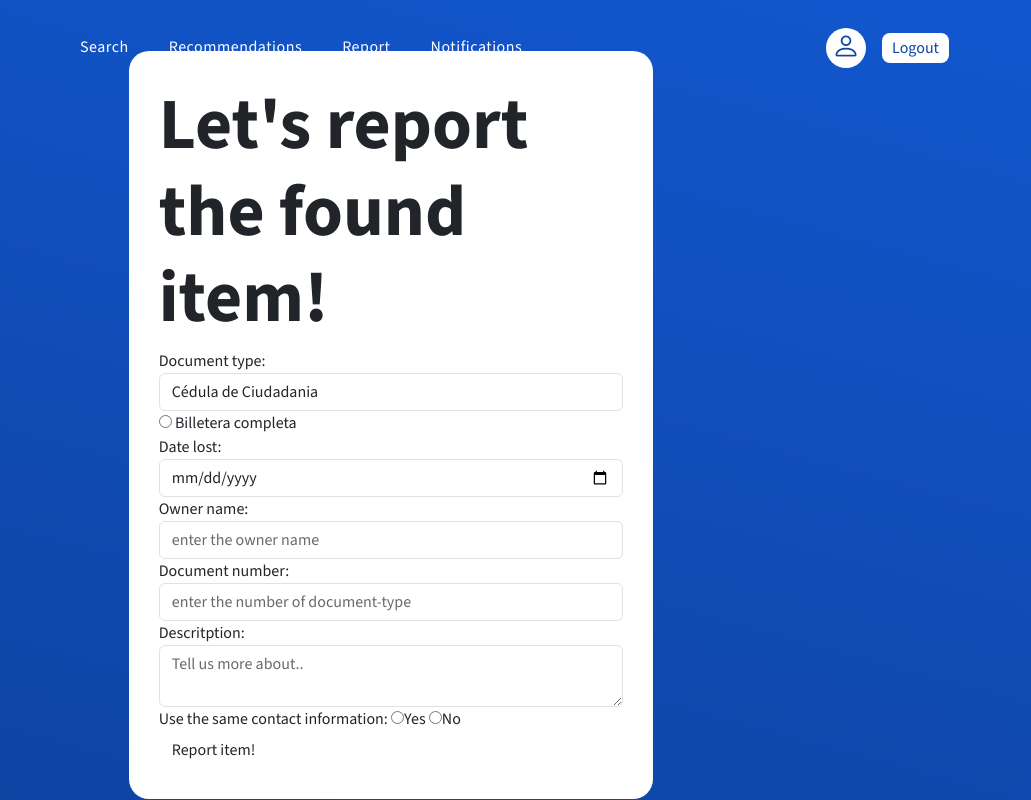
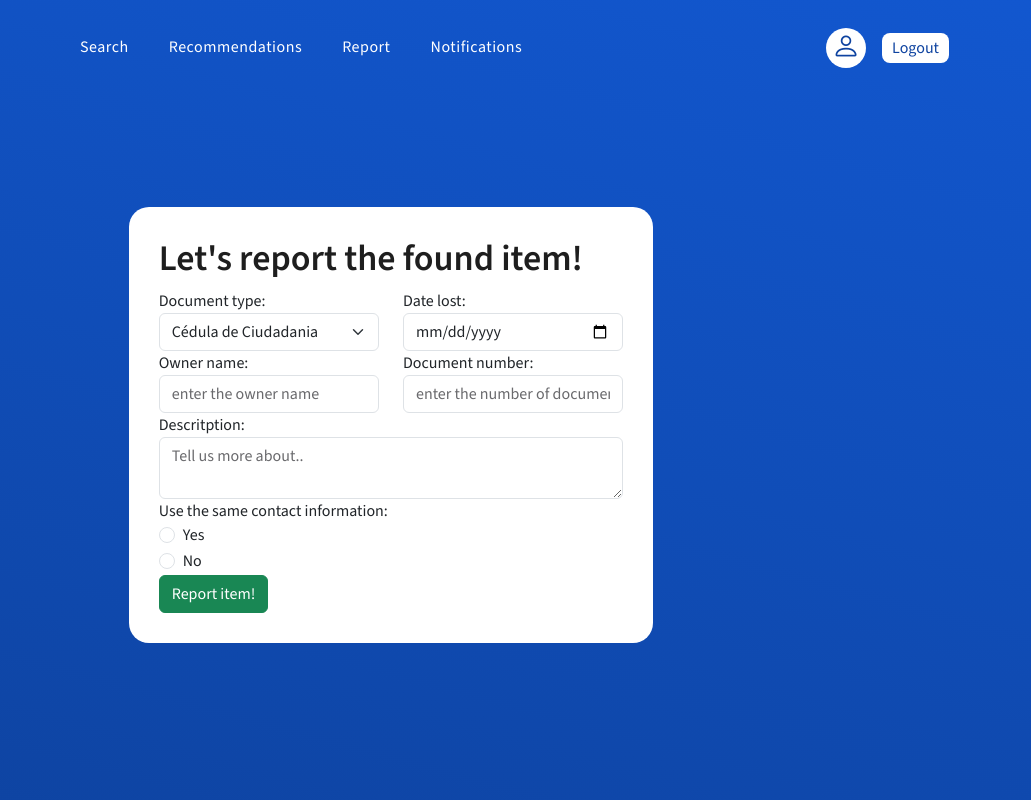
Before and after one commit to Davidevk2/FindIt, a website: page views/report_found.html in a window 1280 px wide. Shown: the full height of the page, 249-1280 px from the left. Drawn offline with nearby package versions, Linux system fonts and the light colour scheme; some packages are replaced by stand-ins of ours; sample sign-in values are in the browser's storage; a script that the page names is missing.

Commit message:
Desing report found items

```diff
--- a/data/db.json
+++ b/data/db.json
@@ -151,6 +151,7 @@
       "status": "Lost",
       "reported_date": "Fri, 02 Feb 2024 16:29:25 GMT"
     }
+
   ],
   "messages": []
 }
--- a/views/report_found.html
+++ b/views/report_found.html
@@ -57,12 +57,14 @@
         <section class="header-section-normal d-flex justify-content-center align-items-center">
             <div class="container">
                 <div class="custom-card bg-white">
-                    <h1>Let's report the found item!</h1>
+                    <h3>Let's report the found item!</h3>
 
                     <form action="" class="form" name="reportForm">
+                        <div class="row">
+                            <div class="col-md-6 col-12">
                                 <div class="form-group">
                                     <label for="">Document type:</label>
-                            <select name="document_type" id="" class="form-control">
+                                    <select name="document_type" id="" class="form-select">
                                         <option value="cc">Cédula de Ciudadania</option>
                                         <option value="ti">Tarjeta de identidad</option>
                                         <option value="pasaporte">Pasaporte</option>
@@ -70,48 +72,70 @@
                                         <option value="carnet">Carnet</option>
                                         <option value="otro">Otro</option>
                                     </select>
+                                    <div class="form-group hidden">
                                         <input type="radio" name="" value="" id="" class="" placeholder="">
                                         <label for="">Billetera completa</label>
                                     </div>
+                                </div>
+                            </div>
+                            <div class="col-md-6 col-12">
                                 <div class="form-group">
                                     <label for="">Date lost:</label>
                                     <input type="date" name="lost_date" value="" class="form-control">
                                 </div>
+                            </div>
+                        </div>
+                        <div class="row">
+                            <div class="col-md-6 col-12">
                                 <div class="form-group">
                                     <label for="">Owner name:</label>
-                            <input type="text" name="owner_name" value="" class="form-control"
-                                placeholder="enter the owner name">
+                                    <input type="text" name="owner_name" value="" class="form-control" placeholder="enter the owner name">
                                 </div>
+                            </div>
+                            <div class="col-md-6 col-12">
                                 <div class="form-group">
                                     <label for="">Document number:</label>
                                     <input type="text" name="owner_document" value="" class="form-control"
                                         placeholder="enter the number of document-type">
+                                </div>
+                            </div>
                         </div>
                         <div class="form-group">
                             <label for="">Descritption:</label>
                             <textarea name="description" class="form-control" id="" cols="30" rows="2"
                                 placeholder="Tell us more about.."></textarea>
                         </div>
-                        <div class="form-group">
                         <label for="">Use the same contact information:</label>
-                            <input type="radio" name="contact" value="Same" id="yesOption"><label for="">Yes</label>
-                            <input type="radio" name="contact" value="Other" id="noOption"><label for="">No</label>
+                        <div class="form-check">
+                            <input type="radio" name="contact" class="form-check-input" value="Same" id="yesOption"><label
+                                for="">Yes</label>
+                        </div>
+                        <div class="form-check">
+                            <input type="radio" name="contact" class="form-check-input" value="Other" id="noOption"><label for="">No</label>
                         </div>
                         <div class="other-contact hidden" id="other-contact">
                             <div class="row">
+                                <div class="col-md-6 col-12">
                                     <div class="form-group">
                                         <label for="">Email:</label>
-                                    <input type="text" name="email" value="" class="form-control" placeholder="">
+                                        <input type="text" name="email" value="" class="form-control" placeholder="Enter your email here">
                                     </div>
+
+                                </div>
+                                <div class="col-md-6 col-12">
                                     <div class="form-group">
                                         <label for="">Phone:</label>
-                                    <input type="text" name="phone" value="" class="form-control" placeholder="">
-                                    <input type="checkbox" name="SMS" value="" class="form-control"><span>contact by
-                                        SMS</span>
+                                        <input type="text" name="phone" value="" class="form-control" placeholder="enter your phone here">
+                                        <input type="checkbox" name="SMS" value="" class="form-check-input"><label for="">Notify by
+                                            SMS</label>
+                                    </div>
+
                                 </div>
                             </div>
                         </div>
-                        <button type="button" class="btn" id="btnReport">Report item!</button>
+                        <div class="col-md-12">
+                            <button type="button" class="btn btn-success" id="btnReport">Report item!</button>
+                        </div>
                     </form>
                 </div>
             </div>
```
Lines whose indentation alone changed are shown as unchanged.
